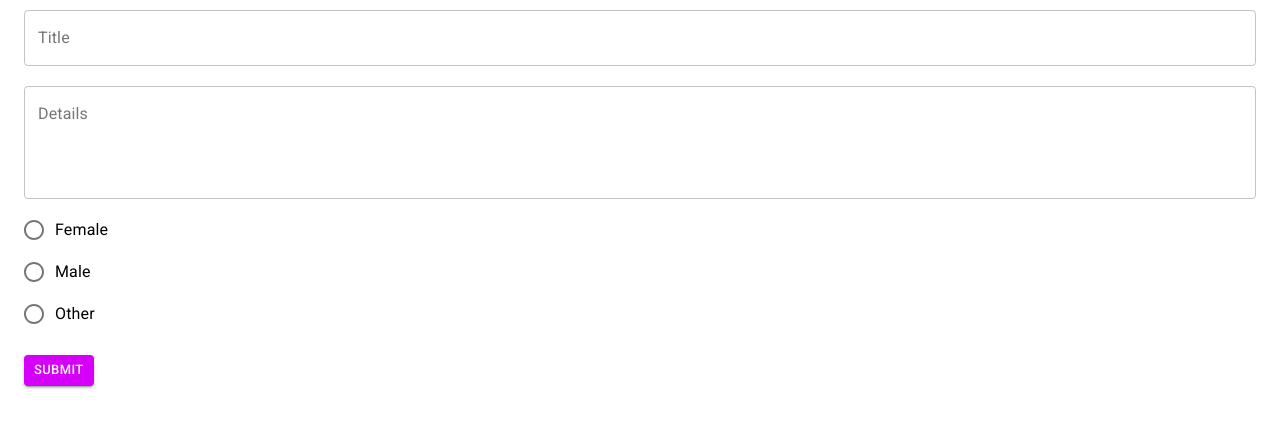
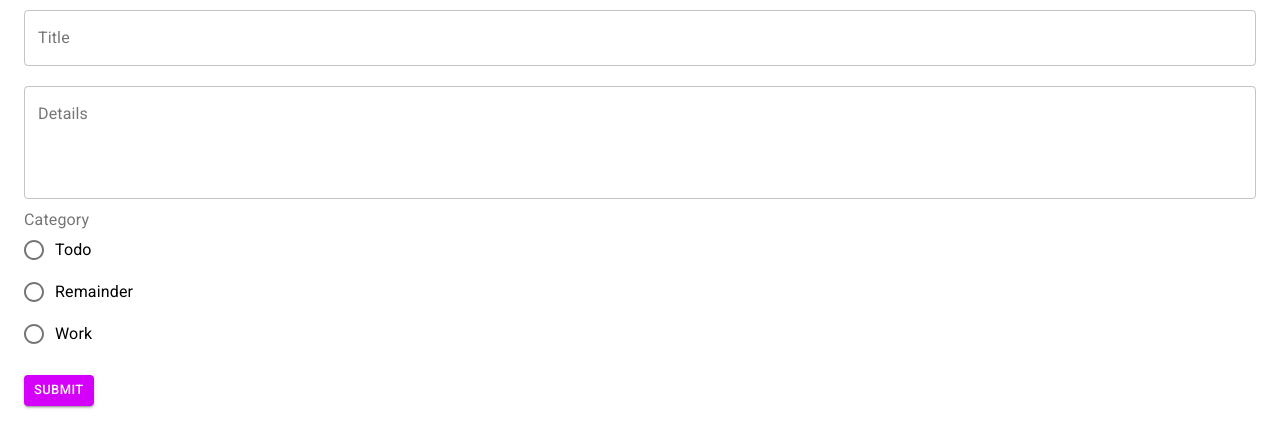
Before and after one commit to MohiuddinRabby/material-ui-practise, a React (Create React App) app: page /create in a window 1280 px wide. Shown: the top 448 px of the page. Built offline with nearby package versions, Linux system fonts and the light colour scheme.

Commit message:
radio ended

```diff
--- a/src/pages/Create.js
+++ b/src/pages/Create.js
@@ -5,6 +5,7 @@ import {
   Button,
   Container,
   FormControlLabel,
+  FormLabel,
   makeStyles,
   Radio,
   RadioGroup,
@@ -14,7 +15,7 @@ const validationSchema = Yup.object().shape({
   title: Yup.string().required("Required"),
   details: Yup.string().required("Required"),
   category: Yup.string()
-    .oneOf(["male", "female", "other"])
+    .oneOf(["Todo", "Work", "Remainder"])
     .required("Required"),
 });
 const useStyles = makeStyles({
@@ -82,18 +83,15 @@ const Create = () => {
             <ErrorMessage name="details" />
           </div>
           <div>
+            <FormLabel>Category</FormLabel>
             <Field as={RadioGroup} name="category">
+              <FormControlLabel value="Todo" control={<Radio />} label="Todo" />
               <FormControlLabel
-                value="female"
+                value="Remainder"
                 control={<Radio />}
-                label="Female"
+                label="Remainder"
               />
-              <FormControlLabel value="male" control={<Radio />} label="Male" />
-              <FormControlLabel
-                value="other"
-                control={<Radio />}
-                label="Other"
-              />
+              <FormControlLabel value="Work" control={<Radio />} label="Work" />
             </Field>
           </div>
           <div className={classes.requiredMsgColor}>
```
